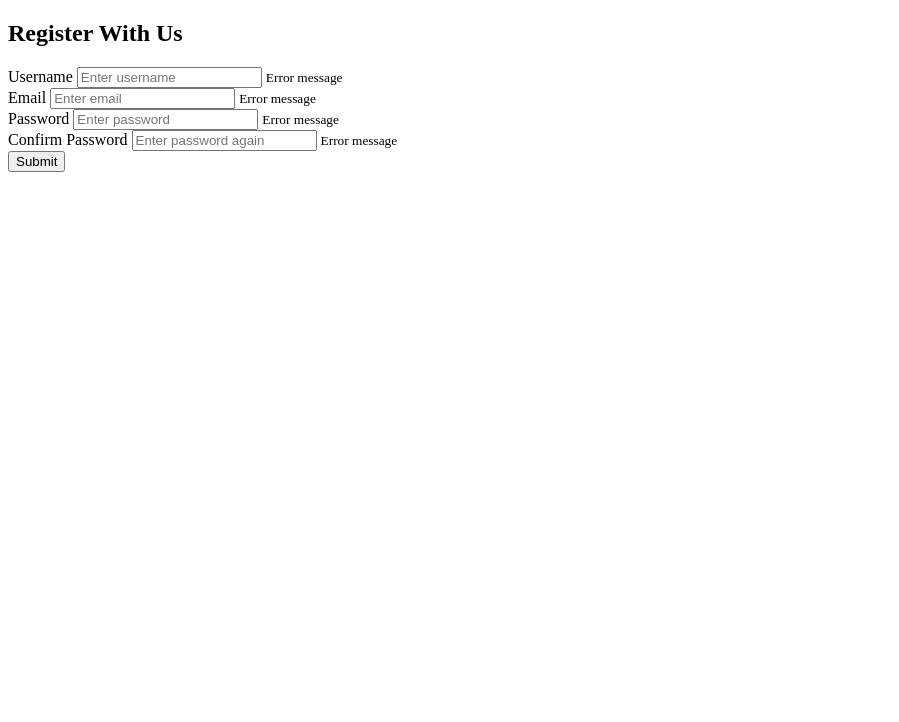
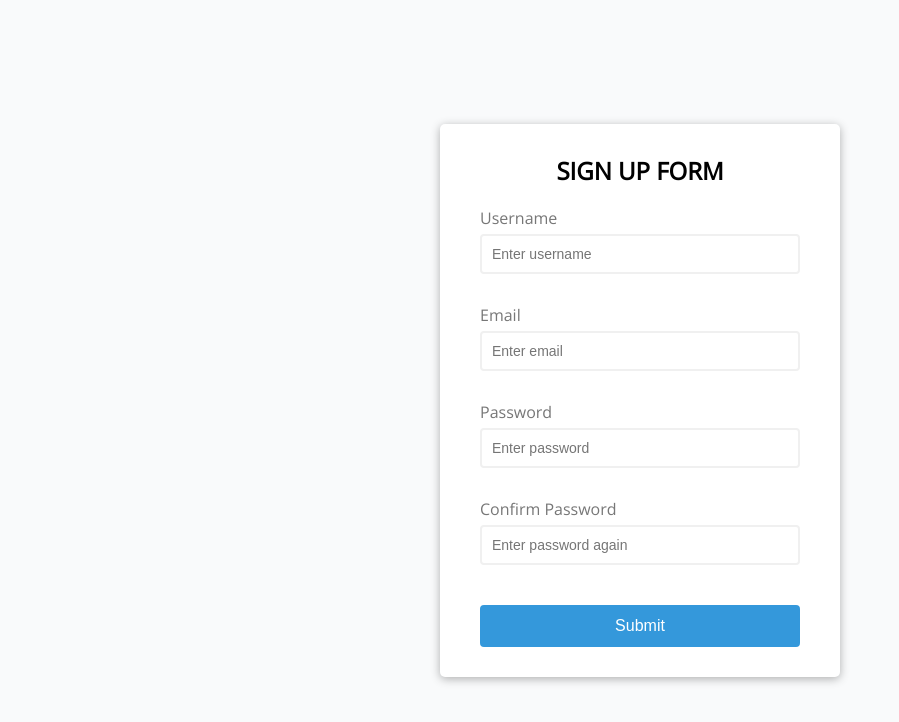
Before and after one commit to randyttphan/form-validator, a plain HTML site: page index.html in a window 1280 px wide. Shown: the whole page, without its empty margins (0-899 px from the left). Drawn offline with nearby package versions, Linux system fonts and the light colour scheme.

Commit message:
adding styles to basic form

```diff
--- a/index.html
+++ b/index.html
@@ -11,7 +11,7 @@
     <div class="container">
       <!-- no action on form needed since not submitting anywhere-->
       <form id="form" class="form">
-        <h2>Register With Us</h2>
+        <h2>Sign up form</h2>
         <div class="form-control">
           <label for="username">Username</label>
           <input type="text" id="username" placeholder="Enter username" />
--- a/styles.css
+++ b/styles.css
@@ -0,0 +1,97 @@
+@import url("https://fonts.googleapis.com/css?family=Open+Sans&display=swap");
+
+* {
+  box-sizing: border-box;
+}
+
+body {
+  background-color: #f9fafb;
+  font-family: "Open Sans", sans-serif;
+  display: flex;
+  justify-content: center;
+  align-items: center;
+  min-height: 100vh;
+  margin: 0;
+}
+
+.container {
+  background-color: #fff;
+  border-radius: 5px;
+  box-shadow: 0 2px 10px rgba(0, 0, 0, 0.3);
+  width: 400px;
+}
+
+h2 {
+  text-align: center;
+  margin: 0 0 20px;
+  text-transform: uppercase;
+}
+
+.form {
+  padding: 30px 40px;
+}
+
+.form-control {
+  margin-bottom: 10px;
+  padding-bottom: 20px;
+  position: relative;
+}
+
+.form-control label {
+  color: #777;
+  display: block;
+  margin-bottom: 5px;
+}
+
+.form-control input {
+  border: 2px solid #f0f0f0;
+  border-radius: 4px;
+  display: block;
+  width: 100%;
+  padding: 10px;
+  font-size: 14px;
+}
+
+.form-control input:focus {
+  outline: 0;
+  border-color: #777;
+}
+
+.form-control.success input {
+  border-color: #2ecc71;
+}
+
+.form-control.error input {
+  border-color: #e74c3c;
+}
+
+.form-control small {
+  color: #e74c3c;
+  position: absolute;
+  bottom: 0;
+  left: 0;
+  visibility: hidden;
+}
+
+.form-control.error small {
+  visibility: visible;
+}
+
+.form button {
+  cursor: pointer;
+  transition: background-color 0.5s ease;
+  background-color: #3498db;
+  border: 2px solid #3498db;
+  border-radius: 4px;
+  color: #fff;
+  display: block;
+  font-size: 16px;
+  padding: 10px;
+  margin-top: 20px;
+  width: 100%;
+}
+
+.form button:hover {
+  background-color: #fff;
+  color: #3498db;
+}
```
